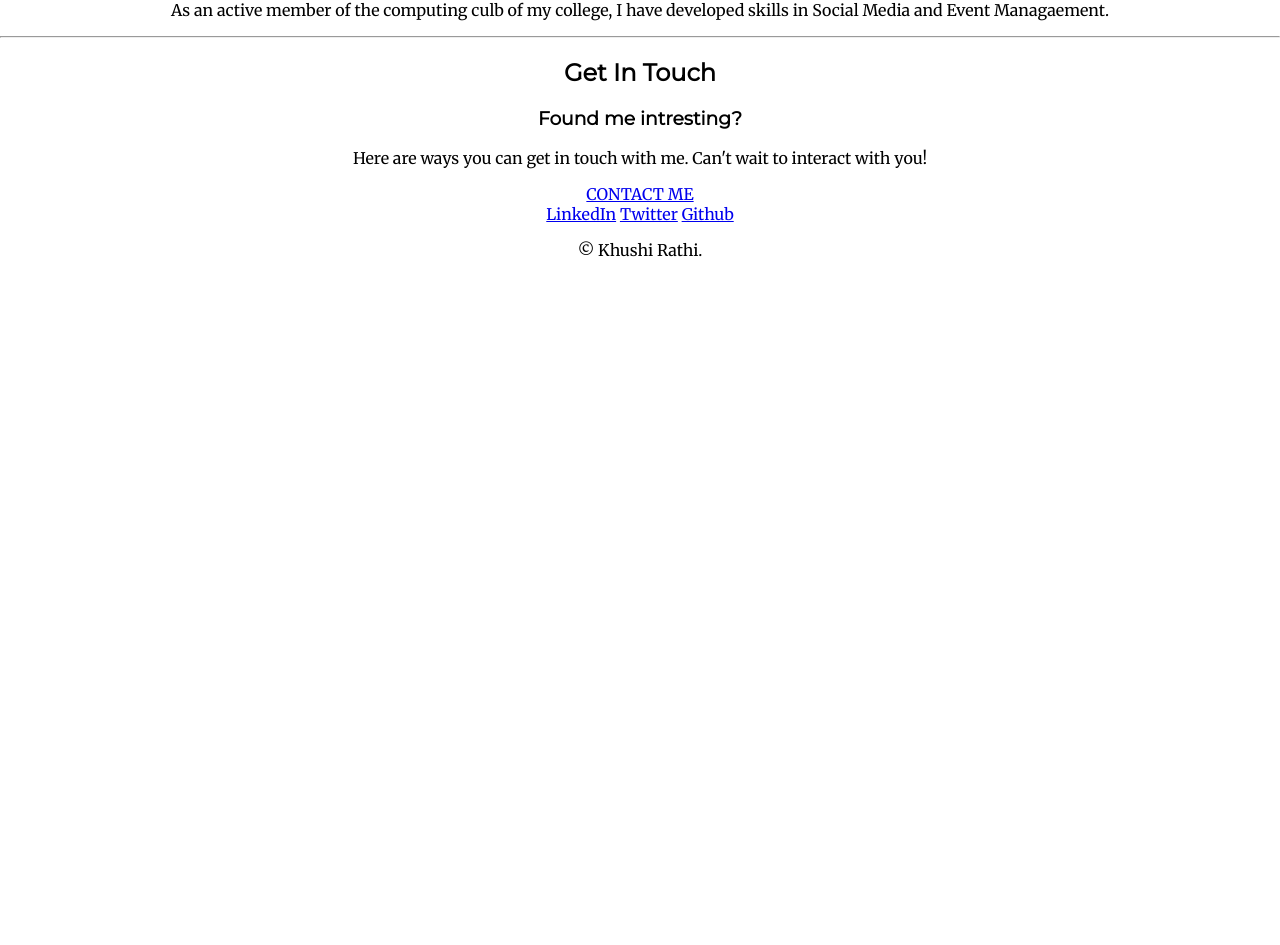
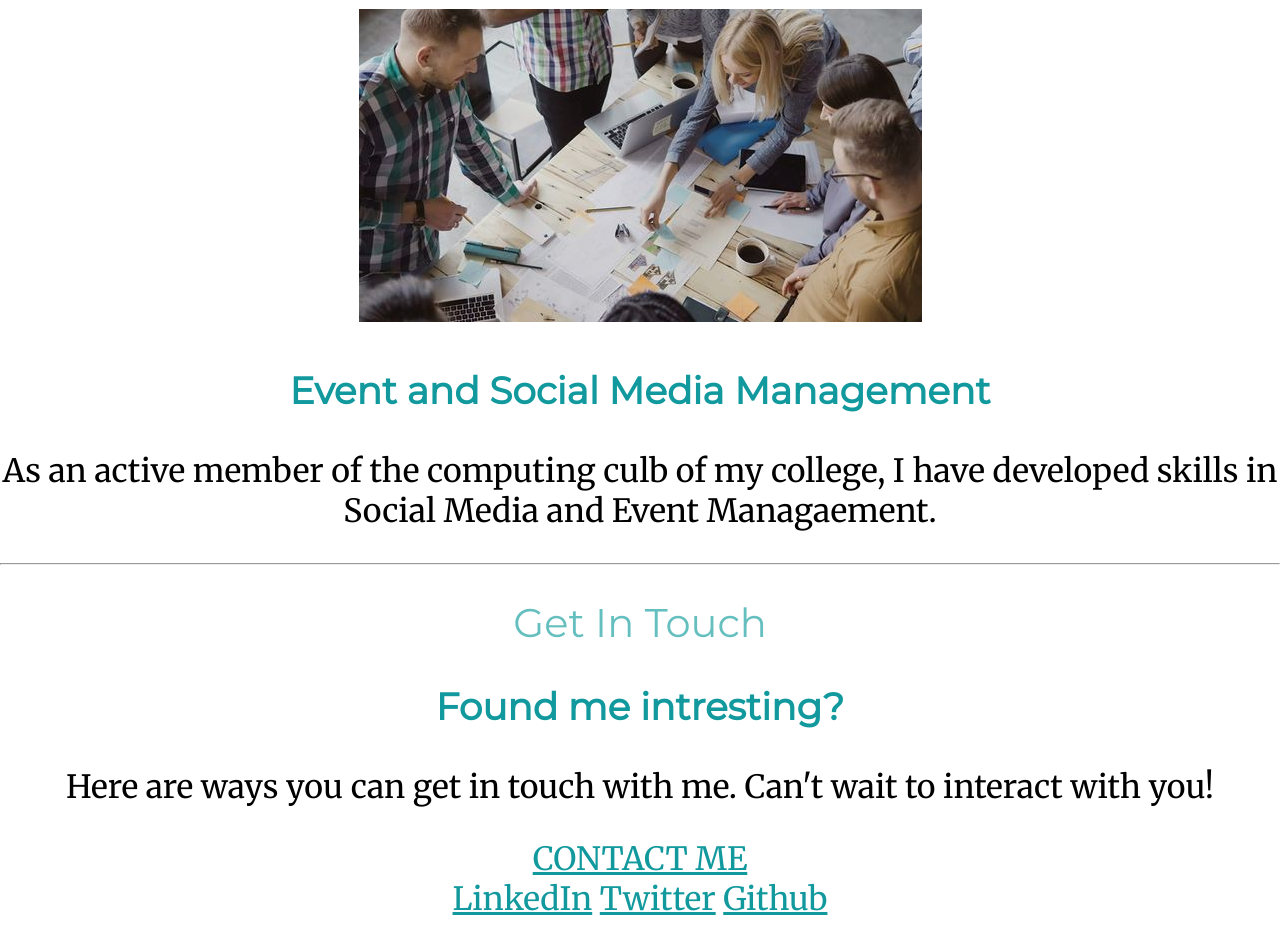
Before and after one commit to krathi2k3/CSS-My-Site, a plain HTML site: page index.html in a window 1280 px wide. Shown: the part 1563-2508 px from the top of the page. Before the commit the page ends 1839 px from the top, so only its background shows below. Drawn offline with Linux system fonts and the light colour scheme.

Commit message:
Add files via upload
font color

```diff
--- a/styles.css
+++ b/styles.css
@@ -2,19 +2,31 @@ body{
     margin:0;
     text-align: center;
     font-family:  'merriweather', serif;
+    font-size: 2em;
 }
 h1{
-    margin-top: 0px;
+    margin: 50px auto 0px auto;
    font-family: 'Sacramento', cursive;
+    font-size: 5.625rem;
+    color: #66BFBF;
+    line-height: 2px;
 
 }
 
 h2{
     font-family: 'Montserrat', sans-serif;
+    font-size: 2.5rem;
+color: #66BFBF;
+font-weight: normal;
 }
 
 h3{
     font-family: 'Montserrat', sans-serif;
+    color: #11999E;
+}
+
+a{
+    color: #11999E;
 }
 
 .top{
@@ -27,6 +39,10 @@ h3{
 
 }
 .bottom{
+
+}
+
+.skills{
 
 }
 .pro{
```
